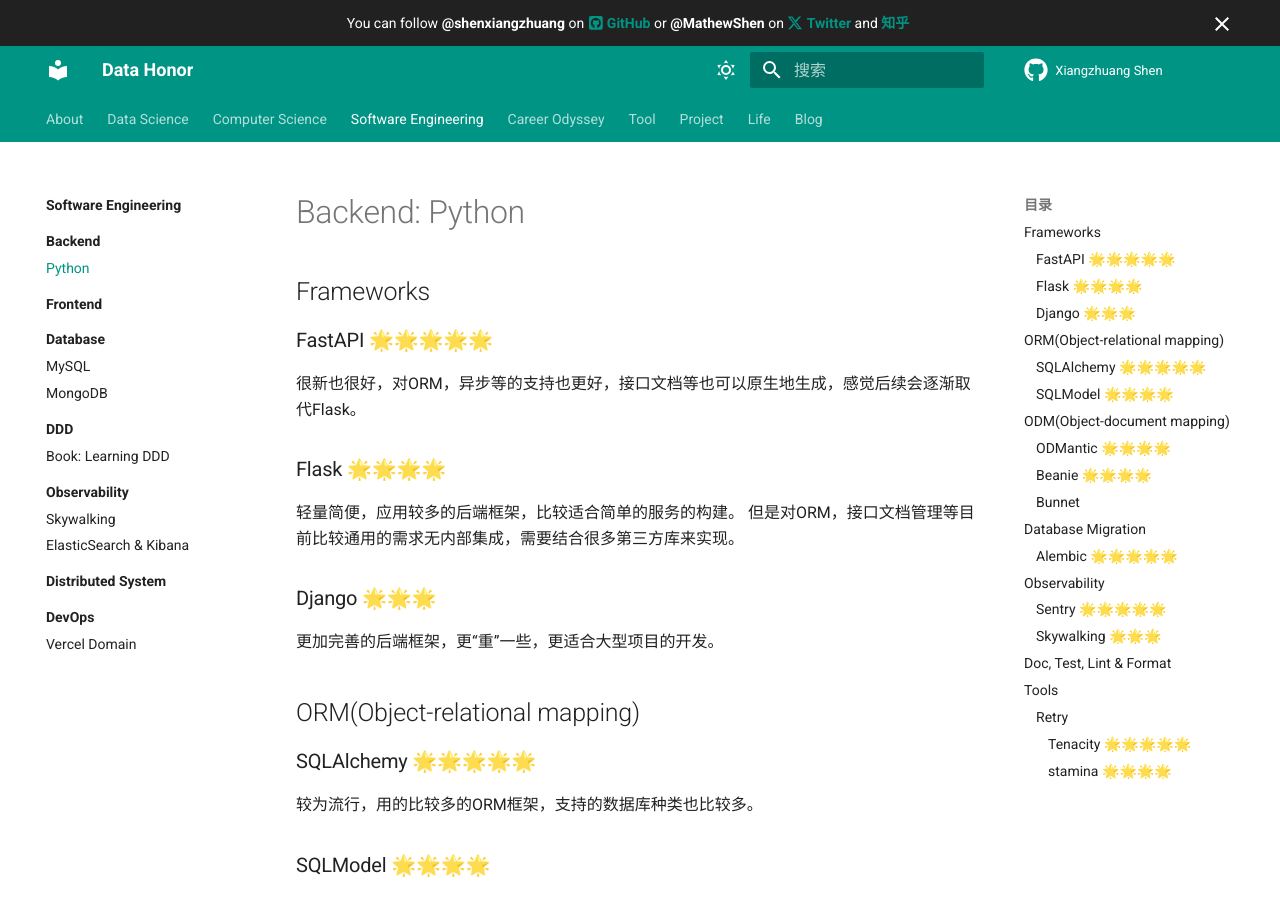
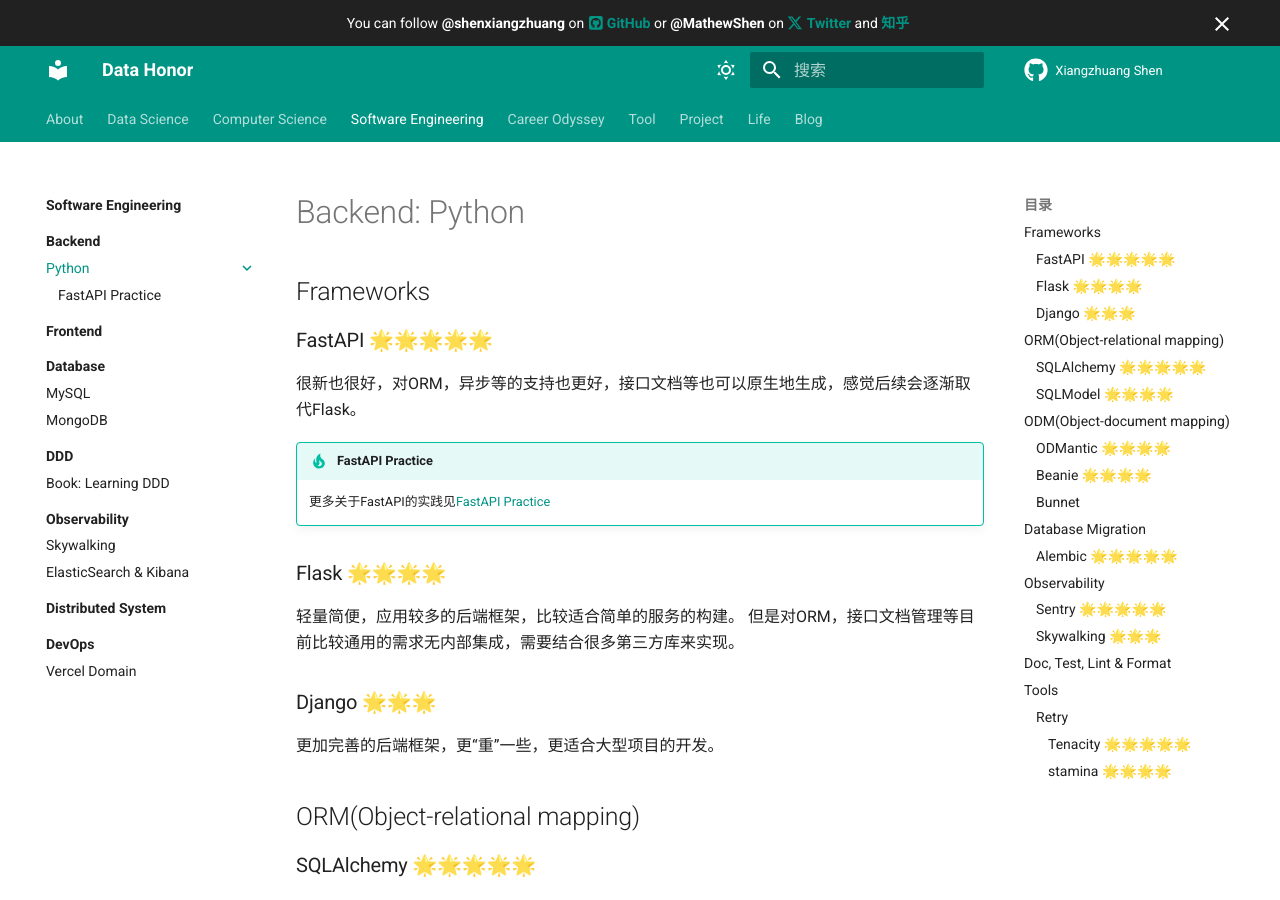
Before and after one commit to shenxiangzhuang/shenxiangzhuang.github.io, an MkDocs documentation site: the page built from docs/se/backend/python/index.md, in a window 1280 px wide and 900 px high. Built offline with MkDocs 1.6.1 and Material for MkDocs 9.7.7, drawn with Linux system fonts in a browser that asks for light colours; emoji names are drawn with the system emoji font; comment, search, counter and statistics services are not loaded.

```diff
--- a/docs/se/backend/python/index.md
+++ b/docs/se/backend/python/index.md
@@ -4,6 +4,11 @@
 
 ### FastAPI 🌟🌟🌟🌟🌟
 很新也很好，对ORM，异步等的支持也更好，接口文档等也可以原生地生成，感觉后续会逐渐取代Flask。
+
+!!! tip "FastAPI Practice"
+
+    更多关于FastAPI的实践见[FastAPI Practice](./fastapi)
+
 
 ### Flask 🌟🌟🌟🌟
 轻量简便，应用较多的后端框架，比较适合简单的服务的构建。
--- a/mkdocs.yml
+++ b/mkdocs.yml
@@ -100,6 +100,7 @@ extra_javascript:
 - https://cdn.jsdelivr.net/npm/mathjax@3/es5/tex-mml-chtml.js
 
 plugins:
+  - autorefs
   - rss:
       match_path: blog/posts/.*
       date_from_meta:
@@ -217,6 +218,7 @@ nav:
           - se/backend/index.md
           - Python:
             - se/backend/python/index.md
+            - FastAPI Practice: se/backend/python/fastapi.md
       - Frontend:
           - se/frontend/index.md
       - Database:
--- a/pyproject.toml
+++ b/pyproject.toml
@@ -23,6 +23,7 @@ mkdocs-git-revision-date-localized-plugin = "^1.2.1"
 mkdocs-minify-plugin = "^0.7.2"
 neoteroi-mkdocs = "^1.0.4"
 mkdocs-git-committers-plugin-2 = "^2.2.2"
+mkdocs-autorefs = "^1.0.1"
 
 
 [[tool.poetry.source]]
```
Also changed, not shown: docs/assets/git-committers/page-authors.json (+1 -1 lines), docs/se/backend/python/fastapi.md (added, +1 -0 lines), 1 other file.
